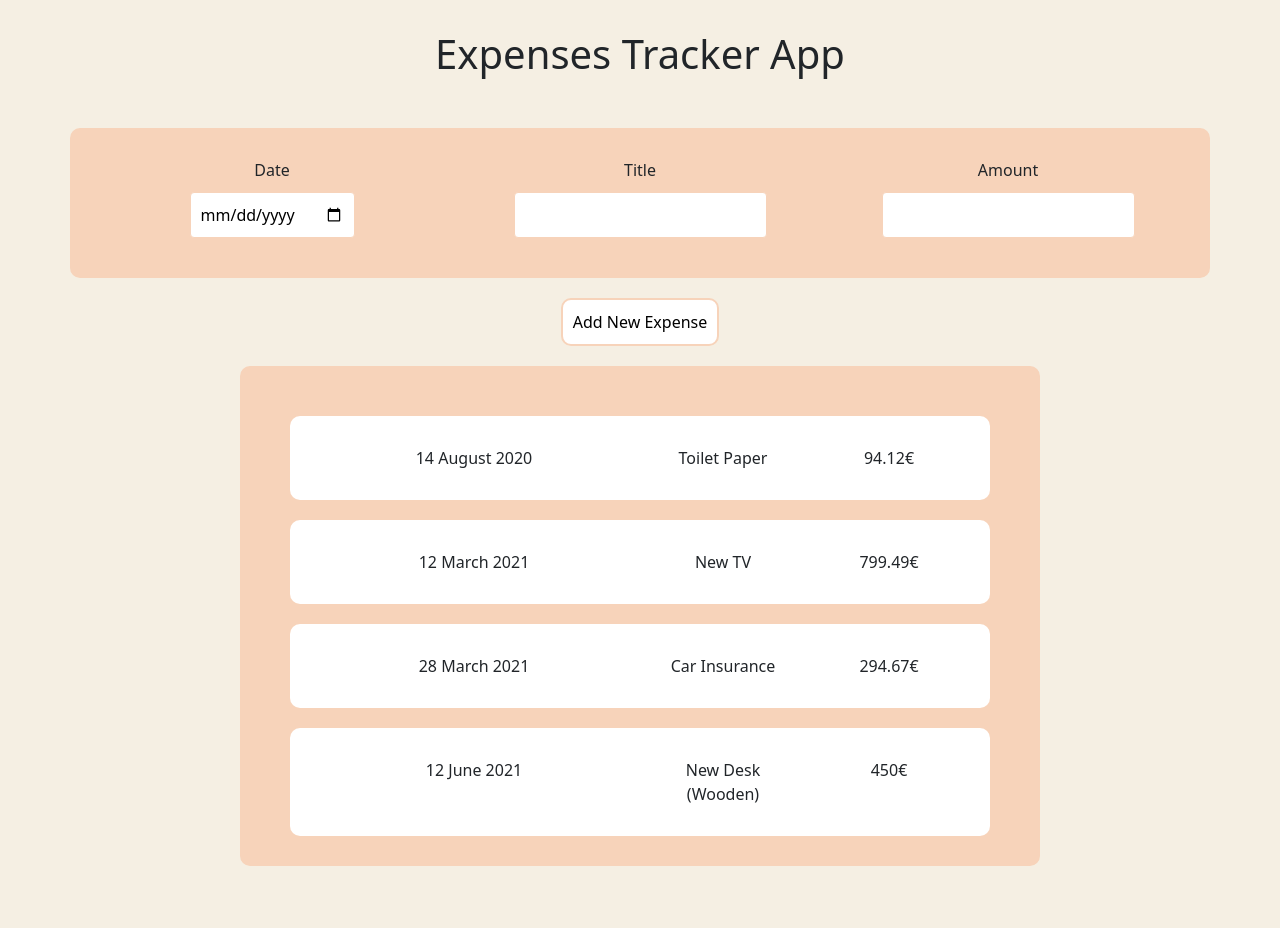
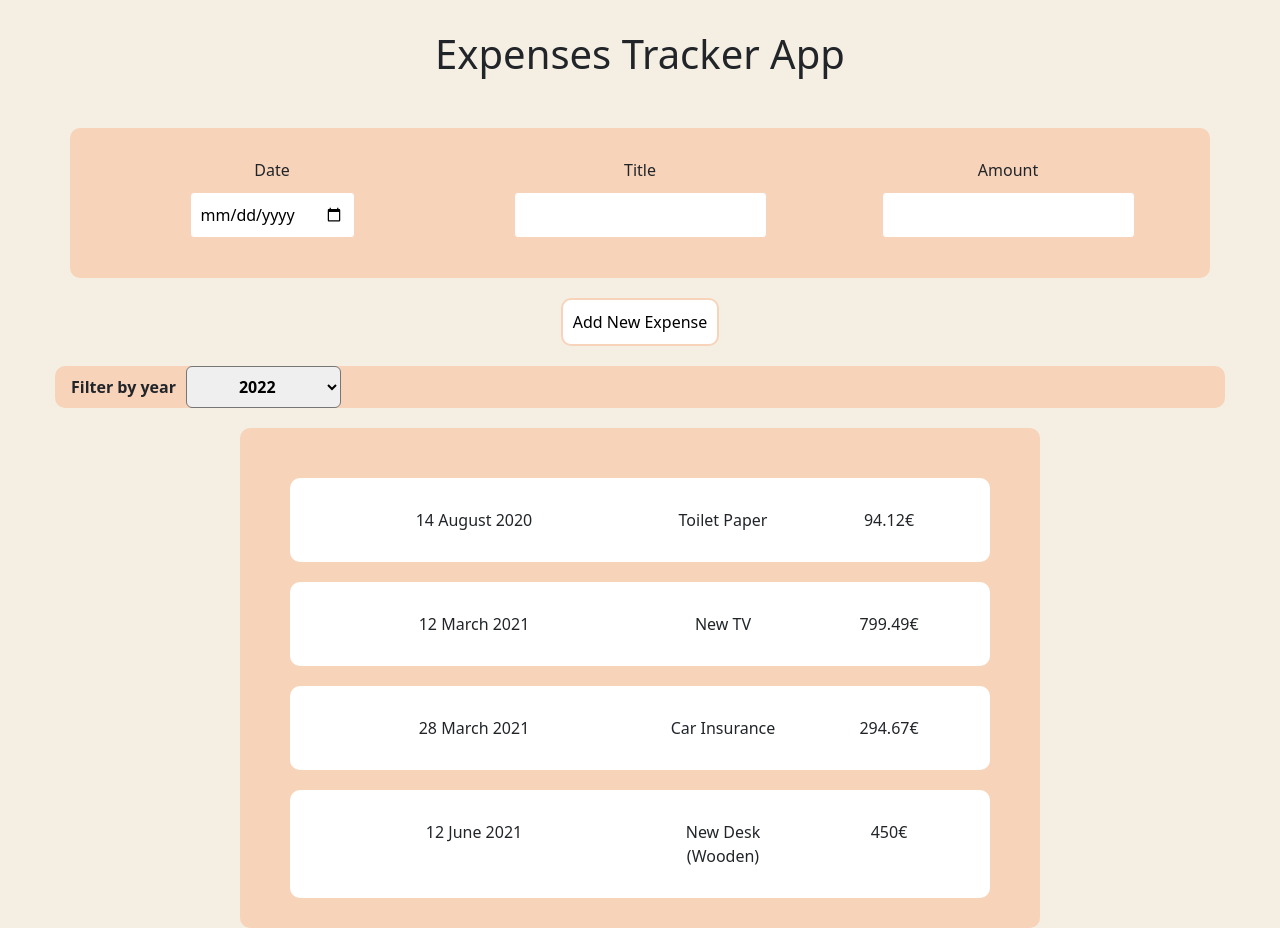
Before and after one commit to marchalseverine/react-expense-tracker, a React (Create React App) app: page / in a window 1280 px wide. Before the commit the page ends 866 px from the top, so only its background shows below. Built offline with nearby package versions, Linux system fonts and the light colour scheme.

Commit message:
Create FilterExpense.js (Pending)

```diff
--- a/src/App.js
+++ b/src/App.js
@@ -29,10 +29,14 @@
       date: new Date(2021, 5, 12),
     },
   ];
+  const addExpenseHandeler = (expense) => {
+    console.log(expense);
+    console.log("in app.js");
+  };
   return (
     <div className="App">
       <h1 className="app-title">Expenses Tracker App </h1>
-      <NewExpenses />
+      <NewExpenses onAddExpense={addExpenseHandeler} />
       <ExpensesApp data={expenses} />
     </div>
   );
--- a/src/components/Expenses/ExpensesApp.js
+++ b/src/components/Expenses/ExpensesApp.js
@@ -1,10 +1,12 @@
 import React from "react";
 import ExpensesItem from "./ExpensesItem";
 import "./ExpenseApp.css";
+import FilterExpense from "./FilterExpense";
 
 export default function ExpensesApp(props) {
   return (
     <div className="expenses-app">
+      <FilterExpense />
       <div className="items">
         <ExpensesItem
           title={props.data[0].title}
--- /dev/null
+++ b/src/components/Expenses/FilterExpense.css
@@ -0,0 +1,29 @@
+.expenses-filter {
+  padding: 0 1rem;
+}
+
+.expenses-filter__control {
+  display: flex;
+  width: 100%;
+  align-items: center;
+  justify-content: space-between;
+  margin: 1rem 0;
+}
+
+.expenses-filter label {
+  font-weight: bold;
+  margin-bottom: 0.5rem;
+}
+
+.expenses-filter select {
+  font: inherit;
+  padding: 0.5rem 3rem;
+  font-weight: bold;
+  border-radius: 6px;
+  margin: 0 10px;
+}
+.filter-expense {
+  background-color: #f7d3ba;
+  margin: 20px 55px;
+  border-radius: 10px;
+}
--- /dev/null
+++ b/src/components/Expenses/FilterExpense.js
@@ -0,0 +1,20 @@
+import React from "react";
+import "./FilterExpense.css";
+
+export default function FilterExpense() {
+  return (
+    <div className="filter-expense">
+      <div className="expenses-filter">
+        <div className="expense-filter__control">
+          <label>Filter by year</label>
+          <select>
+            <option value="2022">2022</option>
+            <option value="2021">2021</option>
+            <option value="2020">2020</option>
+            <option value="2019">2019</option>
+          </select>
+        </div>
+      </div>
+    </div>
+  );
+}
--- a/src/components/NewExpenses/ExpenseForm.js
+++ b/src/components/NewExpenses/ExpenseForm.js
@@ -1,7 +1,7 @@
 import React, { useState } from "react";
 import "./NewExpenses.css";
 
-export default function ExpenseForm() {
+export default function ExpenseForm(props) {
   const [title, setTitle] = useState("");
   const [date, setDate] = useState("");
   const [amount, setAmount] = useState("");
@@ -25,7 +25,7 @@
       date: date,
       amount: amount,
     };
-    console.log(expenseData);
+    props.onSaveExpenseData(expenseData);
     setDate("");
     setAmount("");
     setTitle("");
--- a/src/components/NewExpenses/NewExpenses.js
+++ b/src/components/NewExpenses/NewExpenses.js
@@ -2,10 +2,17 @@
 import "./NewExpenses.css";
 import ExpenseForm from "./ExpenseForm";
 
-export default function NewExpenses() {
+export default function NewExpenses(props) {
+  const addExpenseData = (enteredExpenseData) => {
+    const expenseData = {
+      ...enteredExpenseData,
+      id: Math.random().toString(),
+    };
+    props.onAddExpense(expenseData);
+  };
   return (
     <div className="new-expenses">
-      <ExpenseForm />
+      <ExpenseForm onSaveExpenseData={addExpenseData} />
     </div>
   );
 }
```
